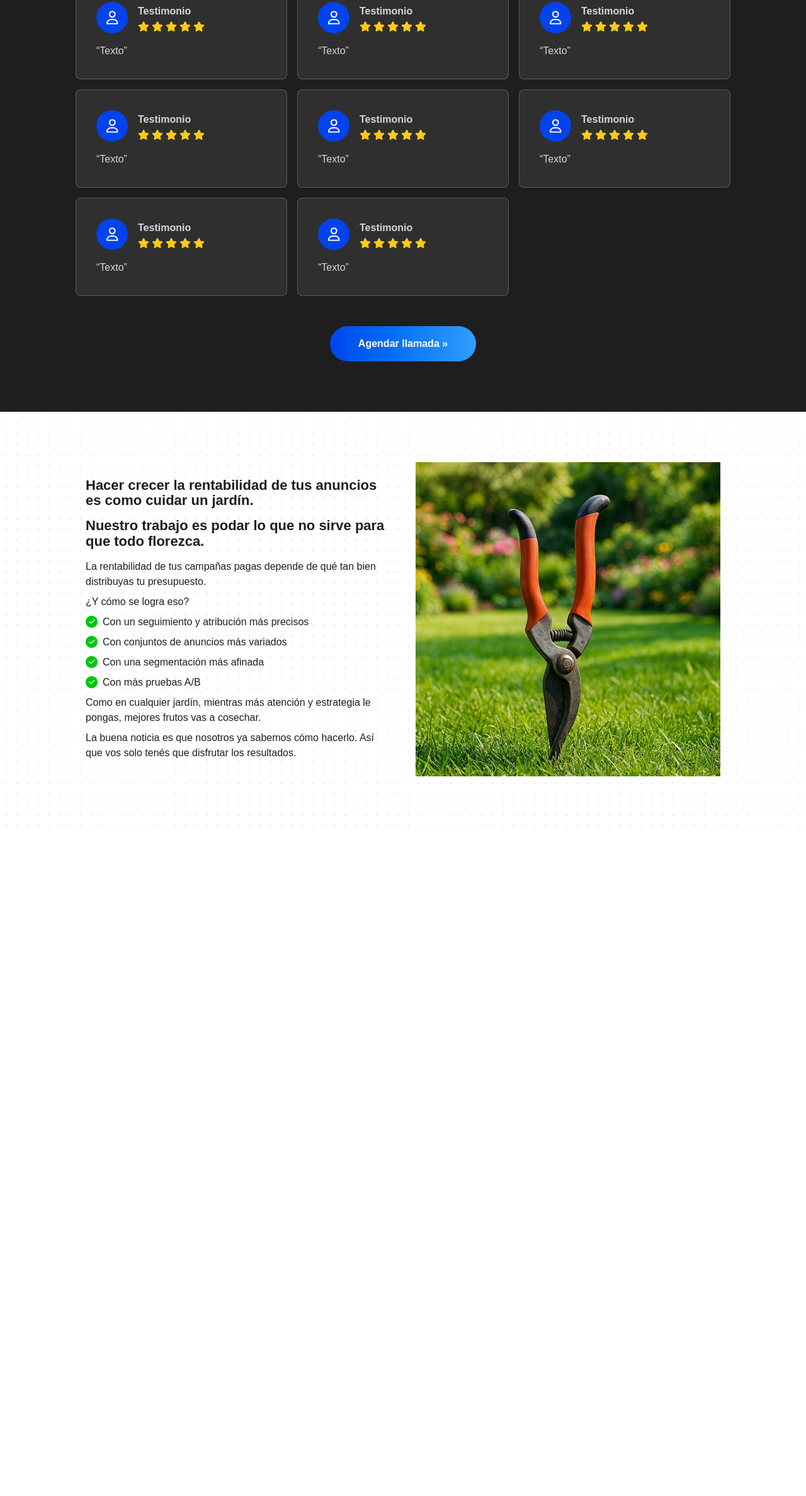
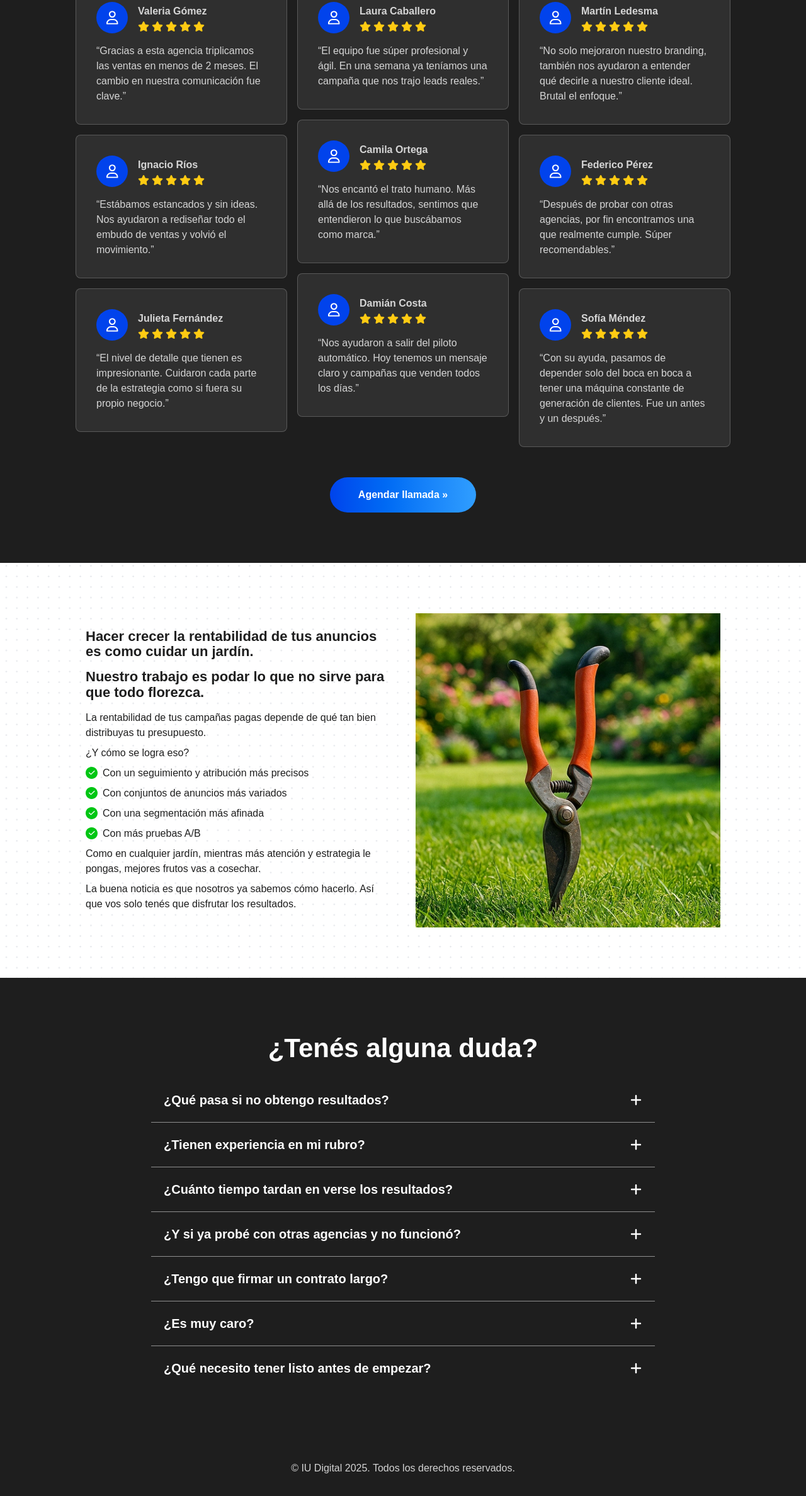
Before and after one commit to tomascosta2/iudigital, an Astro site: page / in a window 1280 px wide. Shown: the part 2286-4662 px from the top of the page at 63% size. Before the commit the page ends 3599 px from the top, so only its background shows below. Built offline with nearby package versions, Linux system fonts and the light colour scheme; Astro itself is replaced by a stand-in of ours.

Commit message:
Prueba campo fecha 1

```diff
--- /dev/null
+++ b/src/components/Faqs.astro
@@ -0,0 +1,78 @@
+---
+const faqs = [
+  {
+    pregunta: "¿Qué pasa si no obtengo resultados?",
+    respuesta: "Nuestro enfoque está basado en datos y optimización constante. Si algo no funciona, lo ajustamos. No trabajamos con fórmulas mágicas, sino con estrategias personalizadas y medibles."
+  },
+  {
+    pregunta: "¿Tienen experiencia en mi rubro?",
+    respuesta: "Trabajamos con negocios de distintos sectores, pero siempre adaptamos la estrategia al cliente. Antes de empezar, analizamos tu caso para asegurarnos de que podemos ayudarte realmente."
+  },
+  {
+    pregunta: "¿Cuánto tiempo tardan en verse los resultados?",
+    respuesta: "Depende del tipo de servicio y el estado actual de tu negocio. Algunas campañas traen resultados en días, otras en semanas. Lo que sí aseguramos es que vas a ver movimiento desde el inicio."
+  },
+  {
+    pregunta: "¿Y si ya probé con otras agencias y no funcionó?",
+    respuesta: "Entendemos esa frustración. Justamente por eso, antes de comenzar te explicamos exactamente qué vamos a hacer diferente y por qué creemos que va a funcionar esta vez."
+  },
+  {
+    pregunta: "¿Tengo que firmar un contrato largo?",
+    respuesta: "No creemos en atarte, sino en que te quieras quedar por los resultados. Tenemos opciones flexibles según tu necesidad y presupuesto."
+  },
+  {
+    pregunta: "¿Es muy caro?",
+    respuesta: "Más que un gasto, es una inversión. Aun así, adaptamos nuestros servicios a distintos presupuestos. Lo importante es que cada peso invertido genere retorno."
+  },
+  {
+    pregunta: "¿Qué necesito tener listo antes de empezar?",
+    respuesta: "Nada en especial. Nosotros te guiamos en todo el proceso. Incluso si partís de cero, podemos ayudarte a construir tu presencia online desde las bases."
+  }
+];
+
+
+---
+
+<section id="faqs" class="relative py-[60px] lg:py-[80px] bg-[#1E1E1E] px-4">
+    <h2 class="text-[28px] text-white md:text-[42px] font-semibold mb-4 text-center">¿Tenés alguna duda?</h2>
+    <div class="max-w-[800px] mx-auto" id="faq-container">
+      {
+        faqs.map((item, index) => (
+          <div
+            class="faq-item w-full cursor-pointer p-[20px] border-b border-b-white/50 last:border-b-0"
+            data-index={index}
+          >
+            <h3 class="faq-question font-semibold text-[18px] md:text-[20px] text-white flex justify-between items-center">
+              {item.pregunta}
+              <svg class="faq-icon min-w-[20px] size-[20px] transition-all duration-300" fill="#FFF" viewBox="0 0 448 512"><path d="M256 80c0-17.7-14.3-32-32-32s-32 14.3-32 32V224H48c-17.7 0-32 14.3-32 32s14.3 32 32 32H192V432c0 17.7 14.3 32 32 32s32-14.3 32-32V288H400c17.7 0 32-14.3 32-32s-14.3-32-32-32H256V80z"/></svg>
+            </h3>
+            <div class="faq-answer normal-case overflow-hidden duration-500 transition-all max-h-0">
+              <p class="text-white/80 text-[18px] pt-[10px]">{item.respuesta}</p>
+            </div>
+          </div>
+        ))
+      }
+    </div>
+</section>
+
+<script is:inline>
+  const faqItems = document.querySelectorAll(".faq-item");
+
+  faqItems.forEach(item => {
+    const question = item.querySelector(".faq-question");
+    const answer = item.querySelector(".faq-answer");
+    const icon = item.querySelector(".faq-icon");
+
+    question.addEventListener("click", () => {
+      const isOpen = answer.classList.contains("max-h-[2000px]");
+
+      document.querySelectorAll(".faq-answer").forEach(ans => ans.classList.remove("max-h-[2000px]"));
+      document.querySelectorAll(".faq-icon").forEach(i => i.classList.remove("rotate-45"));
+
+      if (!isOpen) {
+        answer.classList.add("max-h-[2000px]");
+        icon.classList.add("rotate-45");
+      }
+    });
+  });
+</script>
--- a/src/components/Testimonials.astro
+++ b/src/components/Testimonials.astro
@@ -1,87 +1,115 @@
 ---
 const TESTIMONIOS = [
 	{
-    nombre: "Testimonio",
-    texto: "Texto",
-	columna: 1
+		nombre: "Valeria Gómez",
+		texto: "Gracias a esta agencia triplicamos las ventas en menos de 2 meses. El cambio en nuestra comunicación fue clave.",
+		columna: 1,
 	},
 	{
-    nombre: "Testimonio",
-    texto: "Texto",
-	columna: 3
+		nombre: "Martín Ledesma",
+		texto: "No solo mejoraron nuestro branding, también nos ayudaron a entender qué decirle a nuestro cliente ideal. Brutal el enfoque.",
+		columna: 3,
 	},
 	{
-    nombre: "Testimonio",
-    texto: "Texto",
-	columna: 2
+		nombre: "Laura Caballero",
+		texto: "El equipo fue súper profesional y ágil. En una semana ya teníamos una campaña que nos trajo leads reales.",
+		columna: 2,
 	},
 	{
-    nombre: "Testimonio",
-    texto: "Texto",
-	columna: 1
+		nombre: "Ignacio Ríos",
+		texto: "Estábamos estancados y sin ideas. Nos ayudaron a rediseñar todo el embudo de ventas y volvió el movimiento.",
+		columna: 1,
 	},
 	{
-    nombre: "Testimonio",
-    texto: "Texto",
-	columna: 2
+		nombre: "Camila Ortega",
+		texto: "Nos encantó el trato humano. Más allá de los resultados, sentimos que entendieron lo que buscábamos como marca.",
+		columna: 2,
 	},
 	{
-    nombre: "Testimonio",
-    texto: "Texto",
-	columna: 3
+		nombre: "Federico Pérez",
+		texto: "Después de probar con otras agencias, por fin encontramos una que realmente cumple. Súper recomendables.",
+		columna: 3,
 	},
 	{
-    nombre: "Testimonio",
-    texto: "Texto",
-	columna: 1
+		nombre: "Julieta Fernández",
+		texto: "El nivel de detalle que tienen es impresionante. Cuidaron cada parte de la estrategia como si fuera su propio negocio.",
+		columna: 1,
 	},
 	{
-    nombre: "Testimonio",
-    texto: "Texto",
-	columna: 2
-  }
+		nombre: "Damián Costa",
+		texto: "Nos ayudaron a salir del piloto automático. Hoy tenemos un mensaje claro y campañas que venden todos los días.",
+		columna: 2,
+	},
+	{
+		nombre: "Sofía Méndez",
+		texto: "Con su ayuda, pasamos de depender solo del boca en boca a tener una máquina constante de generación de clientes. Fue un antes y un después.",
+		columna: 3,
+	},
 ];
 
-
-const col1 = TESTIMONIOS.filter(t => t.columna === 1);
-const col2 = TESTIMONIOS.filter(t => t.columna === 2);
-const col3 = TESTIMONIOS.filter(t => t.columna === 3);
+const col1 = TESTIMONIOS.filter((t) => t.columna === 1);
+const col2 = TESTIMONIOS.filter((t) => t.columna === 2);
+const col3 = TESTIMONIOS.filter((t) => t.columna === 3);
 ---
 
 <section class="py-[60px] md:py-[80px] px-4 bg-[#1E1E1E]">
 	<div class="max-w-[1040px] mx-auto">
-		<h2 class="text-[24px] leading-[120%] md:text-[40px] md:leading-[50px] text-[#FFF] font-bold max-w-[740px] mx-auto text-center">
+		<h2
+			class="text-[24px] leading-[120%] md:text-[40px] md:leading-[50px] text-[#FFF] font-bold max-w-[740px] mx-auto text-center"
+		>
 			Testimonios
 		</h2>
 		<p class="text-center text-[#FFF]/80 font-bold mt-4">Descripcion</p>
 		<div class="grid md:grid-cols-3 md:gap-4 mt-8">
-			{[col1, col2, col3].map((col) => (
+			{
+				[col1, col2, col3].map((col) => (
 					<div class="columns-1">
 						{col.map((t) => (
 							<div class="border-1 border-white/20 bg-[#2F2F2F] p-8 rounded-lg mb-4">
 								<div class="flex items-center gap-4">
 									<div class="size-[50px] rounded-full bg-[#0143EC] flex items-center justify-center">
-							<svg width="20" height="22" viewBox="0 0 20 22" fill="none" xmlns="http://www.w3.org/2000/svg">
+										<svg
+											width="20"
+											height="22"
+											viewBox="0 0 20 22"
+											fill="none"
+											xmlns="http://www.w3.org/2000/svg"
+										>
 											<g clip-path="url(#clip0_3097_2208)">
-								<path d="M13.6461 5.58591C13.6461 4.69457 13.292 3.83973 12.6617 3.20946C12.0314 2.57919 11.1766 2.2251 10.2853 2.2251C9.39392 2.2251 8.53908 2.57919 7.90881 3.20946C7.27854 3.83973 6.92445 4.69457 6.92445 5.58591C6.92445 6.47725 7.27854 7.33209 7.90881 7.96236C8.53908 8.59263 9.39392 8.94672 10.2853 8.94672C11.1766 8.94672 12.0314 8.59263 12.6617 7.96236C13.292 7.33209 13.6461 6.47725 13.6461 5.58591ZM4.90797 5.58591C4.90797 4.15976 5.4745 2.79203 6.48294 1.78359C7.49138 0.775153 8.85911 0.208618 10.2853 0.208618C11.7114 0.208618 13.0791 0.775153 14.0876 1.78359C15.096 2.79203 15.6626 4.15976 15.6626 5.58591C15.6626 7.01206 15.096 8.37979 14.0876 9.38823C13.0791 10.3967 11.7114 10.9632 10.2853 10.9632C8.85911 10.9632 7.49138 10.3967 6.48294 9.38823C5.4745 8.37979 4.90797 7.01206 4.90797 5.58591ZM2.9461 19.7013H17.6286C17.2547 17.0421 14.9694 14.9962 12.2093 14.9962H8.3696C5.60954 14.9962 3.32419 17.0421 2.9503 19.7013H2.9461ZM0.875 20.4701C0.875 16.3321 4.22741 12.9797 8.3654 12.9797H12.2051C16.3431 12.9797 19.6955 16.3321 19.6955 20.4701C19.6955 21.1591 19.1368 21.7178 18.4478 21.7178H2.1227C1.43373 21.7178 0.875 21.1591 0.875 20.4701Z" fill="white"/>
+												<path
+													d="M13.6461 5.58591C13.6461 4.69457 13.292 3.83973 12.6617 3.20946C12.0314 2.57919 11.1766 2.2251 10.2853 2.2251C9.39392 2.2251 8.53908 2.57919 7.90881 3.20946C7.27854 3.83973 6.92445 4.69457 6.92445 5.58591C6.92445 6.47725 7.27854 7.33209 7.90881 7.96236C8.53908 8.59263 9.39392 8.94672 10.2853 8.94672C11.1766 8.94672 12.0314 8.59263 12.6617 7.96236C13.292 7.33209 13.6461 6.47725 13.6461 5.58591ZM4.90797 5.58591C4.90797 4.15976 5.4745 2.79203 6.48294 1.78359C7.49138 0.775153 8.85911 0.208618 10.2853 0.208618C11.7114 0.208618 13.0791 0.775153 14.0876 1.78359C15.096 2.79203 15.6626 4.15976 15.6626 5.58591C15.6626 7.01206 15.096 8.37979 14.0876 9.38823C13.0791 10.3967 11.7114 10.9632 10.2853 10.9632C8.85911 10.9632 7.49138 10.3967 6.48294 9.38823C5.4745 8.37979 4.90797 7.01206 4.90797 5.58591ZM2.9461 19.7013H17.6286C17.2547 17.0421 14.9694 14.9962 12.2093 14.9962H8.3696C5.60954 14.9962 3.32419 17.0421 2.9503 19.7013H2.9461ZM0.875 20.4701C0.875 16.3321 4.22741 12.9797 8.3654 12.9797H12.2051C16.3431 12.9797 19.6955 16.3321 19.6955 20.4701C19.6955 21.1591 19.1368 21.7178 18.4478 21.7178H2.1227C1.43373 21.7178 0.875 21.1591 0.875 20.4701Z"
+													fill="white"
+												/>
 											</g>
 											<defs>
 												<clipPath id="clip0_3097_2208">
-									<rect width="18.8205" height="21.5092" fill="white" transform="translate(0.875 0.208618)"/>
+													<rect
+														width="18.8205"
+														height="21.5092"
+														fill="white"
+														transform="translate(0.875 0.208618)"
+													/>
 												</clipPath>
 											</defs>
 										</svg>
 									</div>
 									<div>
-							<p class="text-[#FFF]/80 font-semibold mb-1">{t.nombre}</p>
-							<img class="max-w-[106px]" src="/images/estrellas.webp" alt="Estrellas" />
+										<p class="text-[#FFF]/80 font-semibold mb-1">
+											{t.nombre}
+										</p>
+										<img
+											class="max-w-[106px]"
+											src="/images/estrellas.webp"
+											alt="Estrellas"
+										/>
 									</div>
 								</div>
 								<p class="mt-4 text-[#FFF]/80">“{t.texto}”</p>
 							</div>
 						))}
 					</div>
-			))}
+				))
+			}
 		</div>
 		<a href="#calendly" class="iu-btn mt-8 mx-auto">Agendar llamada »</a>
 	</div>
--- a/src/pages/index.astro
+++ b/src/pages/index.astro
@@ -6,6 +6,7 @@ import Comparativa from '../components/Comparativa.astro';
 import Layout from '../layouts/Layout.astro';
 import Testimonials from '../components/Testimonials.astro';
 import Copy from '../components/Copy.astro';
+import Faqs from '../components/Faqs.astro';
 ---
 
 <Layout>
@@ -17,5 +18,7 @@ import Copy from '../components/Copy.astro';
 		<Comparativa />
 		<Testimonials />
 		<Copy />
+		<Faqs />
+		<p class="py-8 text-white/80 bg-[#1E1E1E] text-center px-4 relative">© IU Digital 2025. Todos los derechos reservados.</p>
 	</div>
 </Layout>
```
Lines whose indentation alone changed are shown as unchanged.
